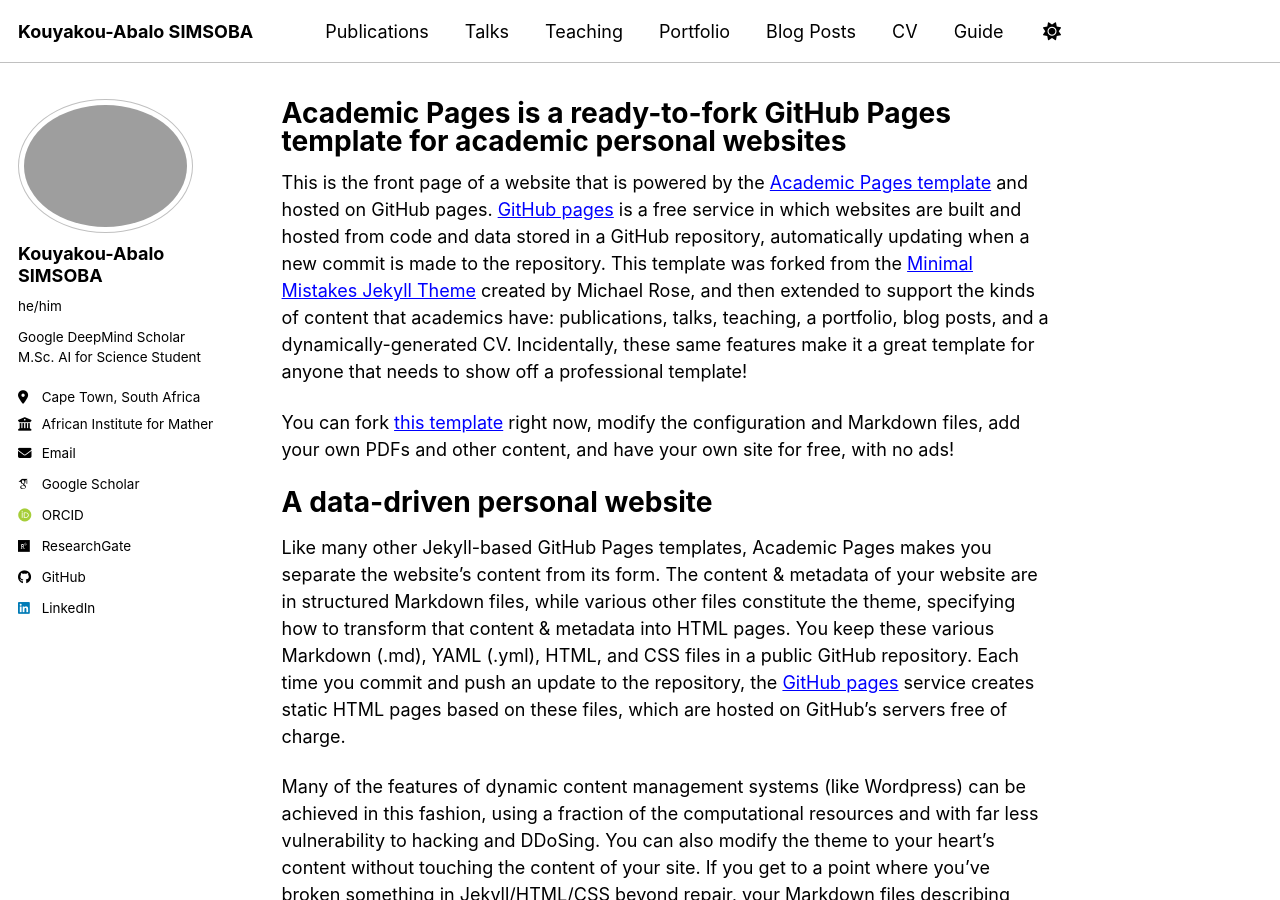
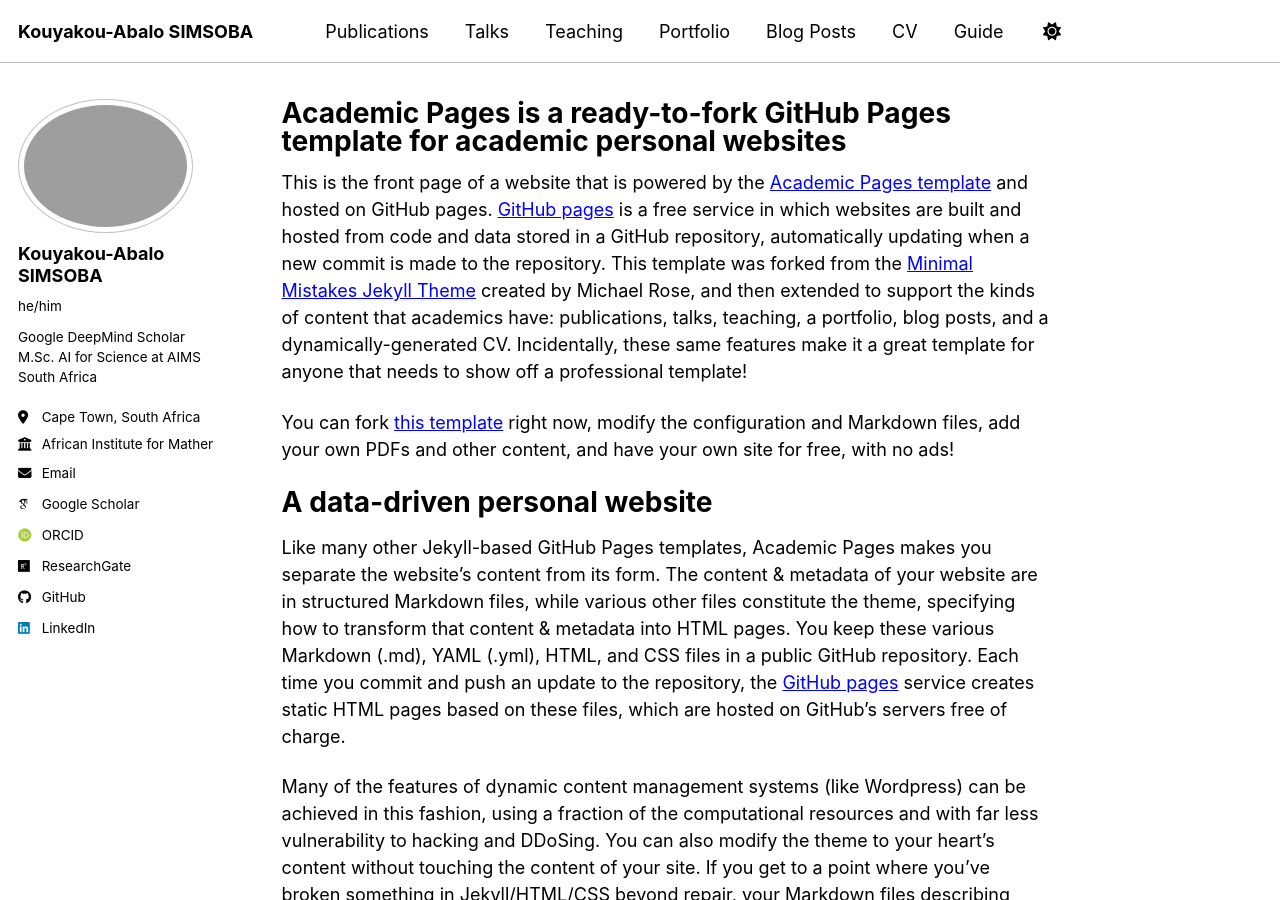
Before and after one commit to abalosimsoba-prog/abalosimsoba-prog.github.io, a Jekyll site: the page built from _pages/about.md, in a window 1280 px wide and 900 px high. Built offline with Jekyll 4.4.1, drawn with Linux system fonts in a browser that asks for light colours; some web fonts are replaced; a script bundle is joined from its source files by our own code; library files that are not in the unit come from our copies.

Commit message:
Update _config.yml

```diff
--- a/_config.yml
+++ b/_config.yml
@@ -1,6 +1,6 @@
 # Basic Site Settings
 locale                  : "en-US"
-site_theme              : "contrast" # High-contrast tech theme
+site_theme              : "contrast"
 title                   : "Kouyakou-Abalo SIMSOBA"
 title_separator         : "-"
 name                    : "Kouyakou-Abalo SIMSOBA"
@@ -14,12 +14,12 @@
   avatar           : "profile.jpg"
   name             : "Kouyakou-Abalo SIMSOBA"
   pronouns         : "he/him"
-  # Bio split into two lines to prevent horizontal overflow
+  # Using '|' forces the site to respect the new lines exactly as written
   bio: |
     Google DeepMind Scholar
-    M.Sc. AI for Science Student
+    M.Sc. AI for Science at
+    AIMS South Africa
   location         : "Cape Town, South Africa"
-  # Institution name split into two lines for a perfect sidebar fit
   employer: |
     African Institute for
     Mathematical Sciences (AIMS)
```
